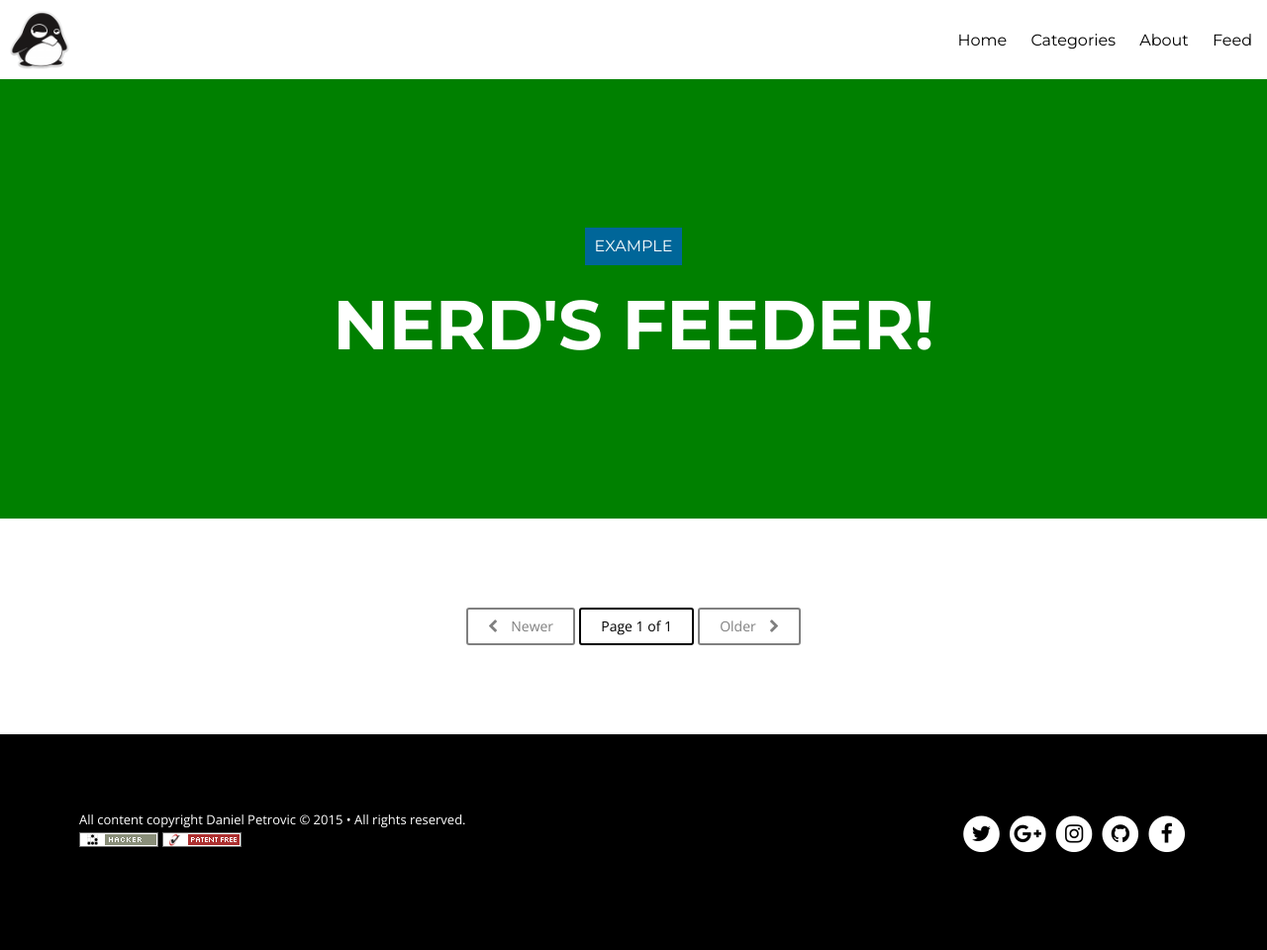
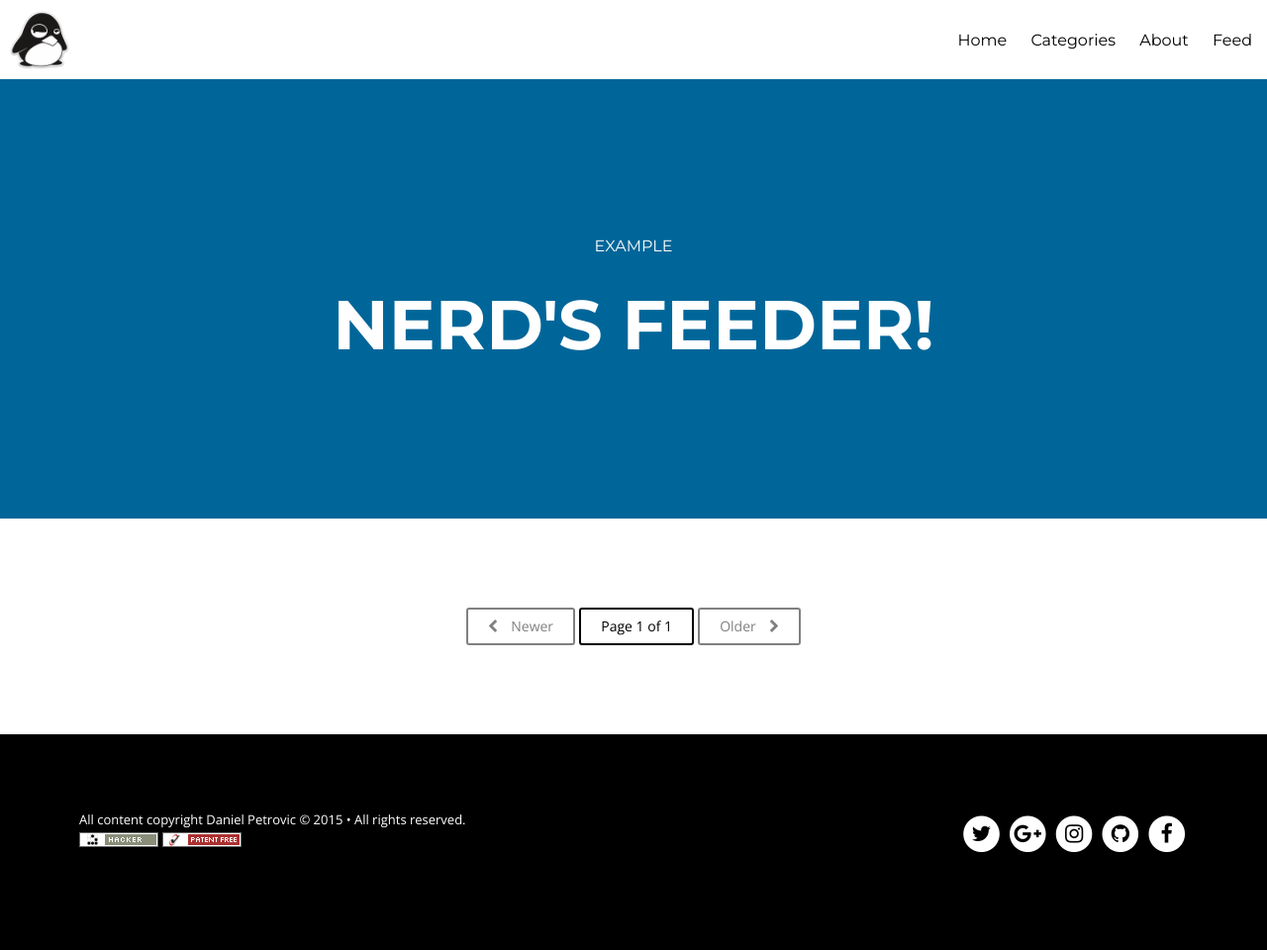
Before and after one commit to beeva-danielpetrovic/beeva-danielpetrovic.github.io, a Jekyll site: the page built from index.html, in a window 1280 px wide. Shown: the whole page at 99% size. Built offline with Jekyll 4.4.1, drawn with Linux system fonts in a browser that asks for light colours; nearby versions of some CDN libraries; the list of posts is cut into pages by our own code.

Commit message:
Cambios blog

```diff
--- a/assets/css/style.css
+++ b/assets/css/style.css
@@ -160,7 +160,7 @@ main, .notepad-share-icons, .notepad-disqus {
 .notepad-site-head .notepad-site-head-content {
   width: 100%;
   text-align: center;
-  background-color: green;
+  background-color: #006699;
   background-size: cover; }
   .notepad-site-head .notepad-site-head-content.with-bg-cover {
     background-color: rgba(0, 0, 0, 0.7); }
```
